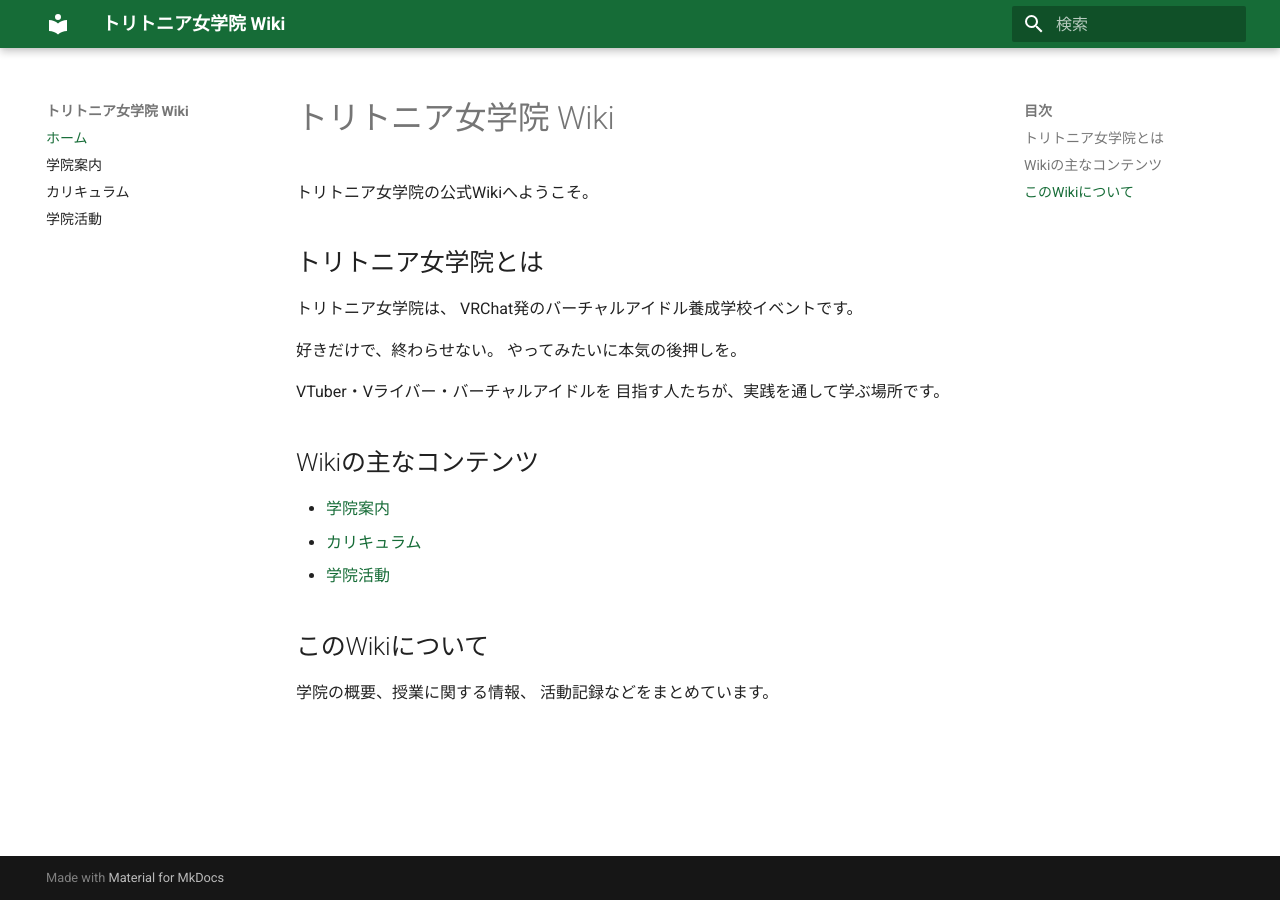
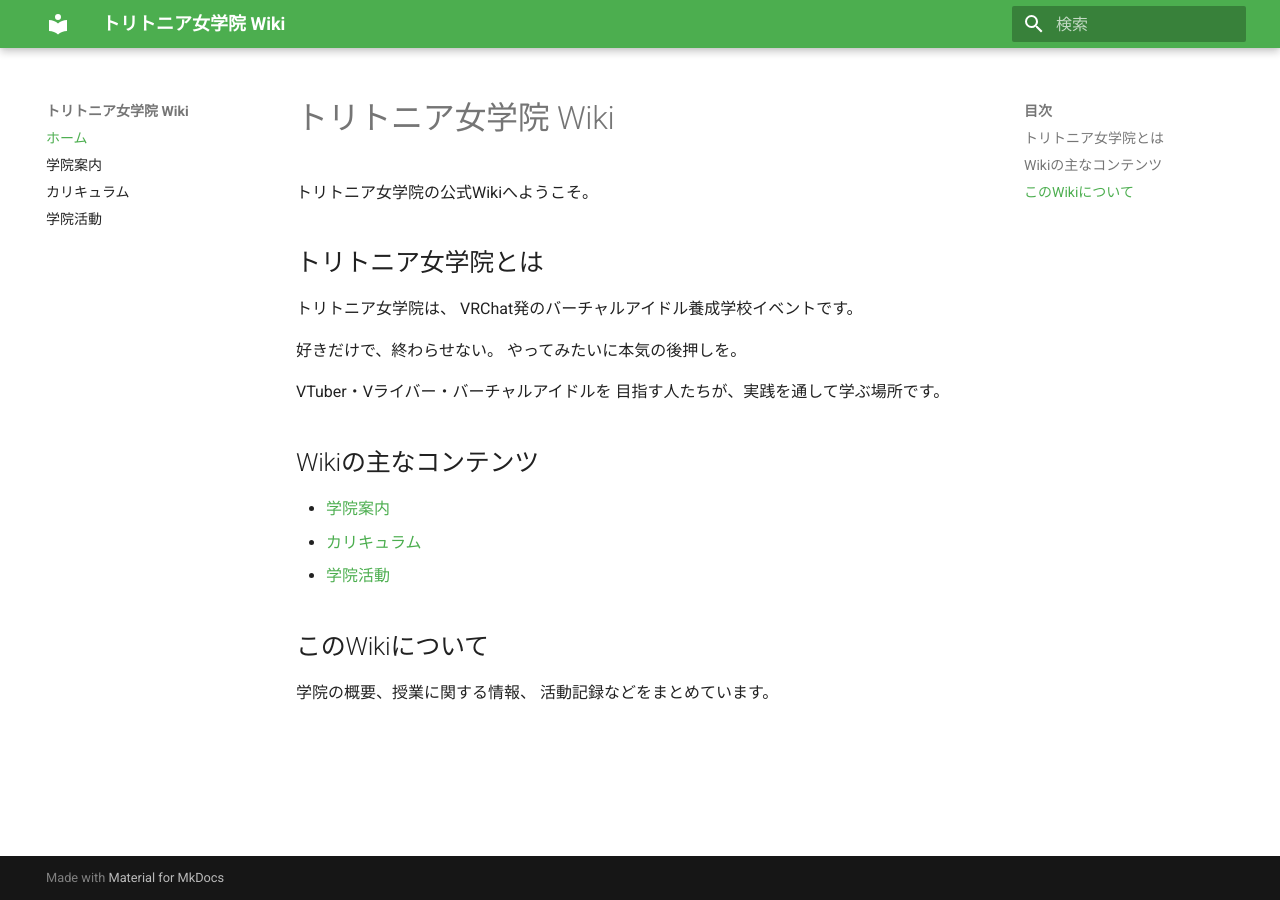
Before and after one commit to toritonia/wiki, an MkDocs documentation site: the page built from docs/index.md, in a window 1280 px wide. Built offline with MkDocs 1.6.1 and Material for MkDocs 9.7.7, drawn with Linux system fonts in a browser that asks for light colours.

Commit message:
Change primary and accent colors to green
Updated primary and accent colors to green in the palette.

```diff
--- a/mkdocs.yml
+++ b/mkdocs.yml
@@ -14,8 +14,8 @@ theme:
 
   palette:
     - scheme: default
-      primary: custom
-      accent: custom
+      primary: green
+      accent: green
 
   features:
     - navigation.sections
@@ -24,9 +24,6 @@ theme:
     - search.suggest
     - search.highlight
     - content.code.copy
-
-extra_css:
-  - stylesheets/extra.css
 
 font:
     text: Noto Sans JP         # 本文用フォント（Google Fontsから自動読み込み）
```
